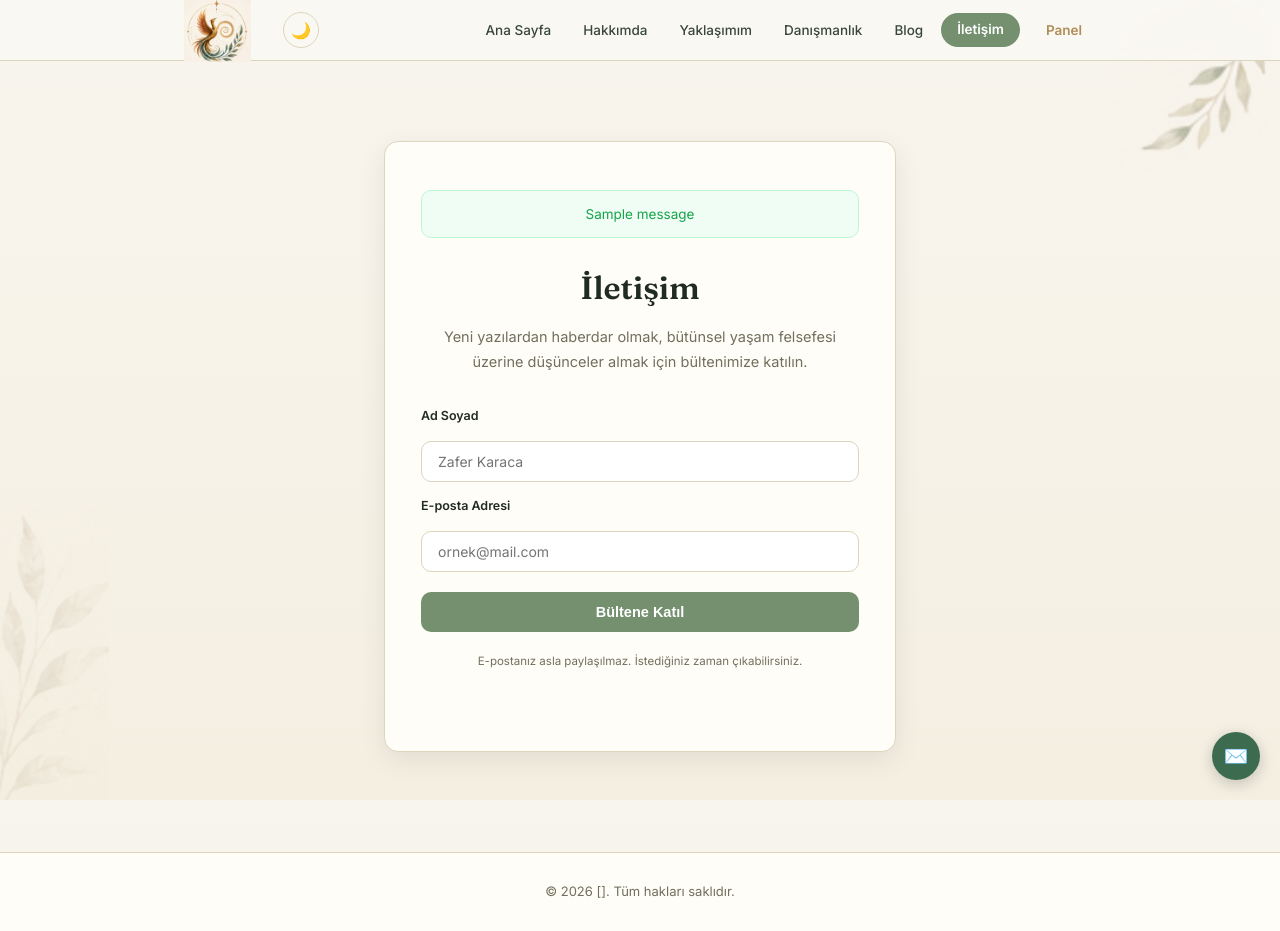
After one commit to zfrkrc/homeopathy-website, a Python web app: template app/templates/iletisim.html in a window 1280 px wide. The commit adds this page. Run offline with Jinja, Linux system fonts and the light colour scheme; the template is opened without the code that fills it: most values are stand-ins (such as "Sample title", 1, 10 or a date in 2020); one stand-in notice (Sample message) is shown; some web fonts are replaced.

Commit message:
feat: add iletisim page with newsletter subscribe, remove anlati from nav, blog link fixed

```diff
--- a/app/templates/base.html
+++ b/app/templates/base.html
@@ -43,8 +43,8 @@
         <a href="{{ url_for('about') }}" class="nav-link">Hakkımda</a>
         <a href="/s/yaklasimim" class="nav-link">Yaklaşımım</a>
         <a href="/s/danismanlik" class="nav-link">Danışmanlık</a>
-        <a href="/" class="nav-link">Blog</a>
-        <a href="{{ url_for('anlati') }}" class="nav-link" style="background:var(--primary,#74906f);color:#fff;border-radius:999px;padding:5px 16px;font-weight:600">İletişim</a>
+        <a href="{{ url_for('blog') }}" class="nav-link">Blog</a>
+        <a href="{{ url_for('iletisim') }}" class="nav-link" style="background:var(--primary,#74906f);color:#fff;border-radius:999px;padding:5px 16px;font-weight:600">İletişim</a>
         <a href="{{ url_for('admin_login') }}" class="nav-link" style="color:var(--gold);font-weight:600;margin-left:8px">Panel</a>
       </div>
     </div>
--- /dev/null
+++ b/app/templates/iletisim.html
@@ -0,0 +1,117 @@
+{% extends "base.html" %}
+{% block title %}İletişim | {{ site_title }}{% endblock %}
+{% block content %}
+<style>
+  .contact-container {
+    max-width: 560px;
+    margin: 80px auto 100px;
+    padding: 0 24px;
+    text-align: center;
+  }
+  .contact-card {
+    background: var(--paper-2,#fffdf7);
+    border: 1px solid var(--line,#dcd4bd);
+    border-radius: var(--card-radius, 14px);
+    padding: 48px 36px;
+    box-shadow: var(--shadow-md);
+  }
+  .contact-card h1 {
+    font-family: var(--font-heading);
+    font-size: 32px;
+    color: var(--ink,#202b22);
+    margin-bottom: 10px;
+  }
+  .contact-card p {
+    font-size: 14.5px;
+    color: var(--muted,#726f5e);
+    margin-bottom: 32px;
+    line-height: 1.7;
+  }
+  .contact-form {
+    display: flex;
+    flex-direction: column;
+    gap: 14px;
+  }
+  .contact-form label {
+    font-size: 12.5px;
+    font-weight: 600;
+    color: var(--ink,#202b22);
+    text-align: left;
+  }
+  .contact-form input {
+    width: 100%;
+    padding: 11px 16px;
+    border: 1px solid var(--line,#dcd4bd);
+    border-radius: 10px;
+    font-size: 14px;
+    font-family: inherit;
+    background: #fff;
+    color: var(--ink);
+    outline: none;
+    transition: border-color .2s;
+  }
+  .contact-form input:focus {
+    border-color: var(--primary,#74906f);
+  }
+  .contact-form button {
+    background: var(--primary,#74906f);
+    color: #fff;
+    border: none;
+    padding: 12px;
+    border-radius: 10px;
+    font-weight: 600;
+    font-size: 14.5px;
+    cursor: pointer;
+    margin-top: 6px;
+    transition: background .2s, transform .1s;
+  }
+  .contact-form button:hover {
+    background: var(--gold,#b08d57);
+  }
+  .contact-flash {
+    margin-bottom: 24px;
+    padding: 12px 18px;
+    border-radius: 10px;
+    font-size: 13.5px;
+  }
+  .contact-flash.success {
+    background: #f0fdf4;
+    color: #16a34a;
+    border: 1px solid #bbf7d0;
+  }
+  .contact-flash.error {
+    background: #fef2f2;
+    color: #dc2626;
+    border: 1px solid #fecaca;
+  }
+</style>
+
+<div class="contact-container">
+  <div class="contact-card">
+    {% with messages = get_flashed_messages(with_categories=true) %}
+      {% if messages %}
+        {% for category, message in messages %}
+          <div class="contact-flash {{ category }}">{{ message }}</div>
+        {% endfor %}
+      {% endif %}
+    {% endwith %}
+
+    <h1>İletişim</h1>
+    <p>Yeni yazılardan haberdar olmak, bütünsel yaşam felsefesi üzerine düşünceler almak için bültenimize katılın.</p>
+
+    <form class="contact-form" method="POST" action="{{ url_for('iletisim') }}">
+      <label>Ad Soyad</label>
+      <input type="text" name="name" placeholder="Zafer Karaca">
+
+      <label>E-posta Adresi</label>
+      <input type="email" name="email" placeholder="ornek@mail.com" required>
+
+      <button type="submit">Bültene Katıl</button>
+    </form>
+
+    <p style="font-size: 11.5px; color: var(--muted,#726f5e); margin-top: 20px;">
+      E-postanız asla paylaşılmaz. İstediğiniz zaman çıkabilirsiniz.
+    </p>
+  </div>
+</div>
+{% endblock %}
```
Also changed, not shown: app/main.py (+16 -0 lines), .repowise/lancedb/wiki_pages.lance/_versions/latest_version_hint.json, .repowise/state.json, 8 other files.
